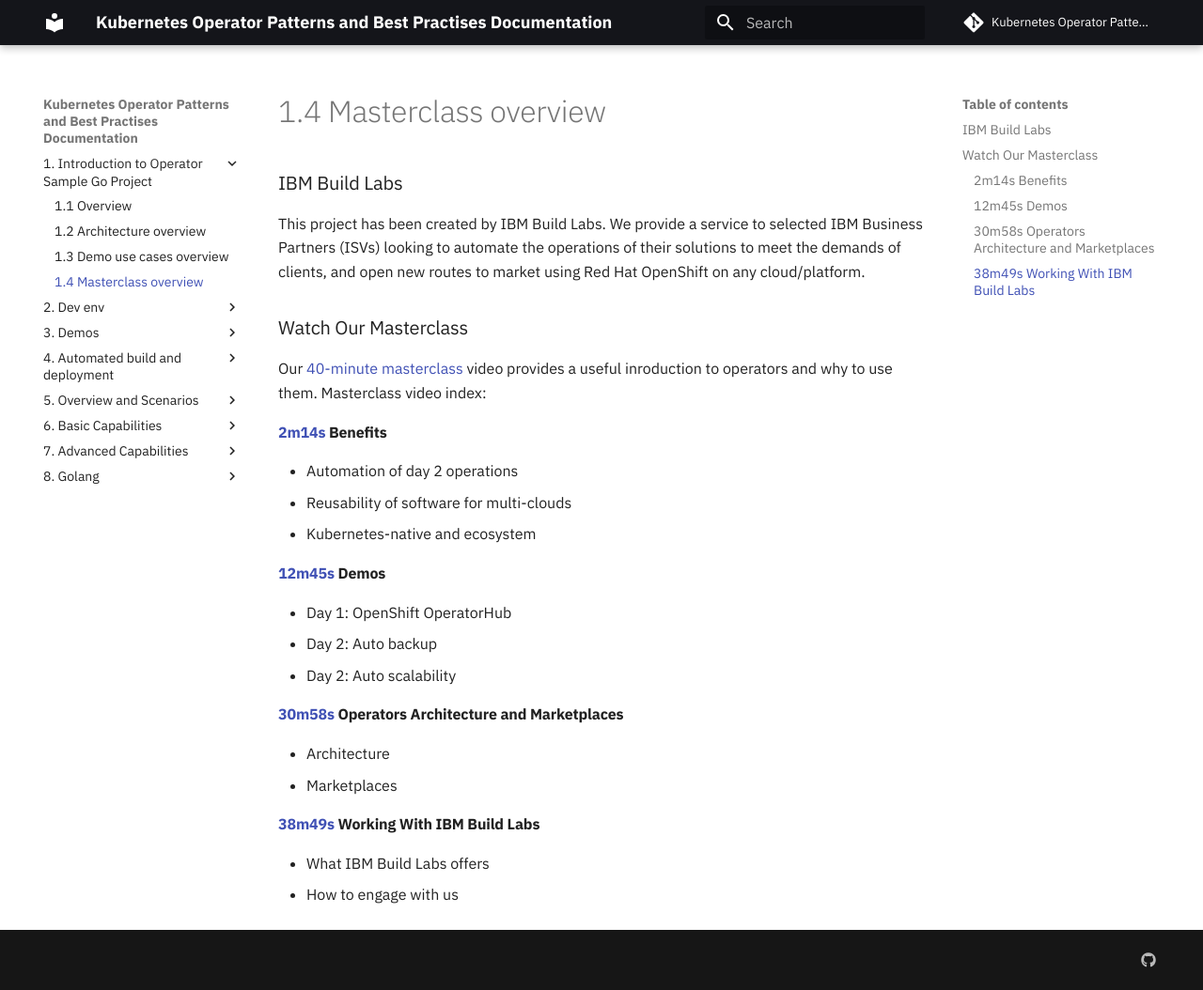
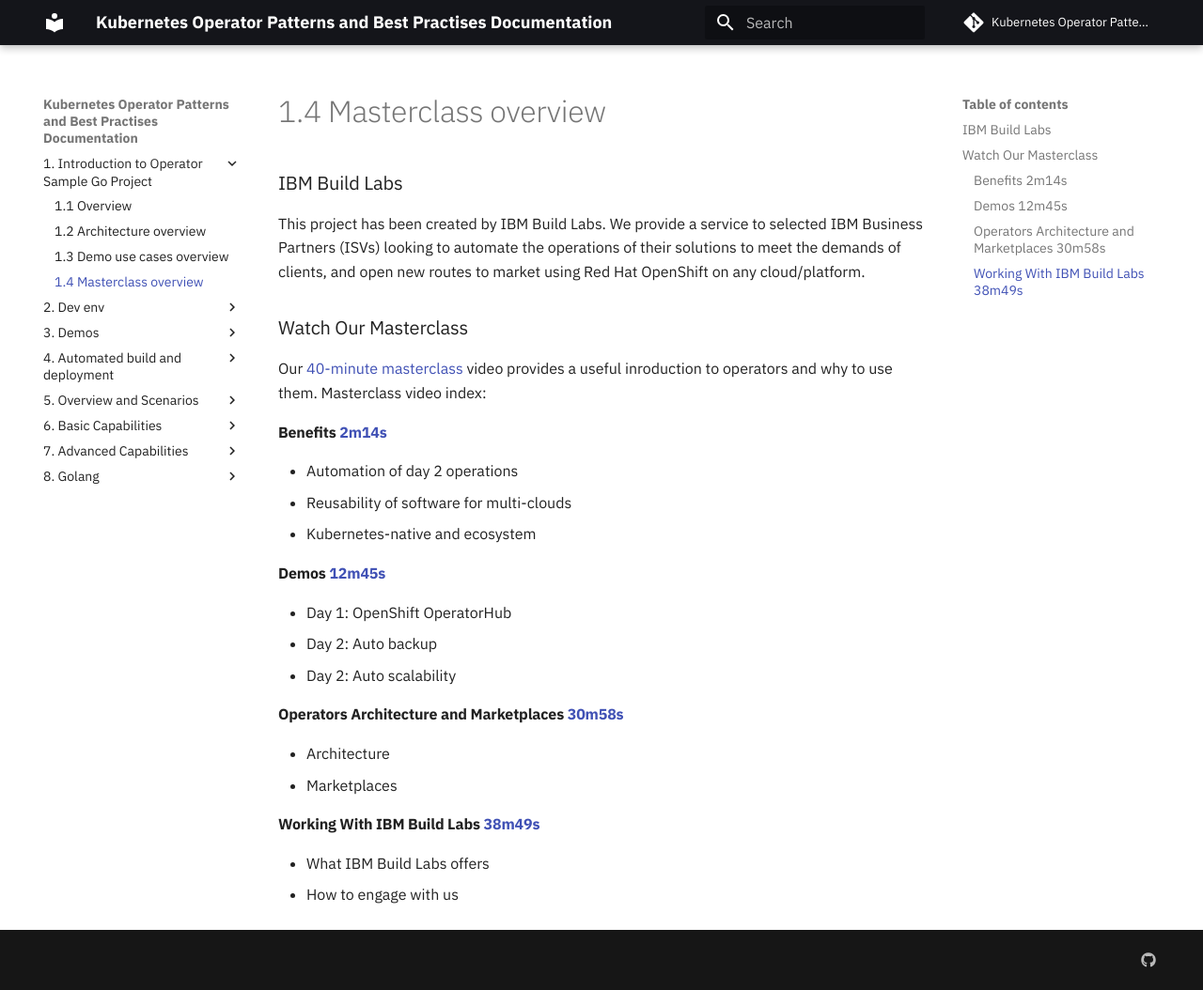
Before and after one commit to IBM/operator-sample-go-documentation, an MkDocs documentation site: the page built from documentation/intro-masterclass.md, in a window 1280 px wide and 1054 px high. Shown: the whole window at 94% size. Built offline with MkDocs 1.6.1 and Material for MkDocs 9.7.7, drawn with Linux system fonts in a browser that asks for light colours; comment, search, counter and statistics services are not loaded.

Commit message:
doc-updates4

```diff
--- a/documentation/masterclass.md
+++ b/documentation/intro-masterclass.md
@@ -8,20 +8,20 @@ This project has been created by IBM Build Labs.  We provide a service to select
 
 Our [40-minute masterclass](https://www.youtube.com/watch?v=D6njEyXPieg) video provides a useful inroduction to operators and why to use them.  Masterclass video index:
 
-#### [2m14s](https://youtu.be/D6njEyXPieg?t=134) Benefits
+#### Benefits [2m14s](https://youtu.be/D6njEyXPieg?t=134)
 * Automation of day 2 operations
 * Reusability of software for multi-clouds
 * Kubernetes-native and ecosystem
 
-#### [12m45s](https://www.youtube.com/watch?v=D6njEyXPieg&t=12m45s) Demos
+#### Demos [12m45s](https://www.youtube.com/watch?v=D6njEyXPieg&t=12m45s)
 * Day 1: OpenShift OperatorHub
 * Day 2: Auto backup
 * Day 2: Auto scalability
 
-#### [30m58s](https://youtu.be/D6njEyXPieg?t=1858) Operators Architecture and Marketplaces
+#### Operators Architecture and Marketplaces [30m58s](https://youtu.be/D6njEyXPieg?t=1858)
 * Architecture
 * Marketplaces
 
-#### [38m49s](https://youtu.be/D6njEyXPieg?t=2329) Working With IBM Build Labs
+#### Working With IBM Build Labs [38m49s](https://youtu.be/D6njEyXPieg?t=2329)
 * What IBM Build Labs offers
 * How to engage with us
--- a/mkdocs.yml
+++ b/mkdocs.yml
@@ -12,10 +12,10 @@ docs_dir: documentation
 # Navigation
 nav:
   - 1. Introduction to Operator Sample Go Project:
-    - 1.1 Overview: ./project-overview.md
-    - 1.2 Architecture overview: ./architecture-overview.md
-    - 1.3 Demo use cases overview: ./demo-use-cases.md
-    - 1.4 Masterclass overview: ./masterclass.md
+    - 1.1 Overview: ./intro-project-overview.md
+    - 1.2 Architecture overview: ./intro-architecture-overview.md
+    - 1.3 Demo use cases overview: ./intro-demo-use-cases.md
+    - 1.4 Masterclass overview: ./intro-masterclass.md
   - 2. Dev env:
     - 2.1 Overview: ./template.md
     - 2.2 Prereqs: ./prerequisites.md
```
Also changed, not shown: documentation/intro-architecture-overview.md (renamed from documentation/architecture-overview.md), documentation/intro-demo-use-cases.md (renamed from documentation/demo-use-cases.md), documentation/intro-project-overview.md (renamed from documentation/project-overview.md).
